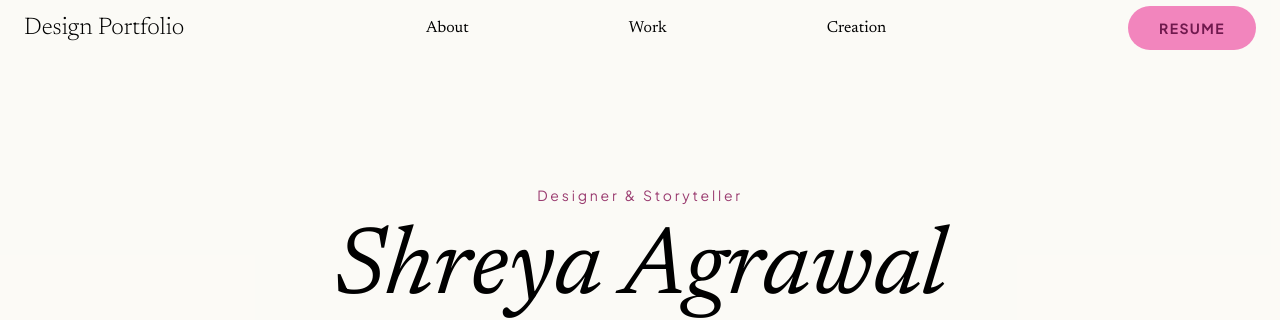
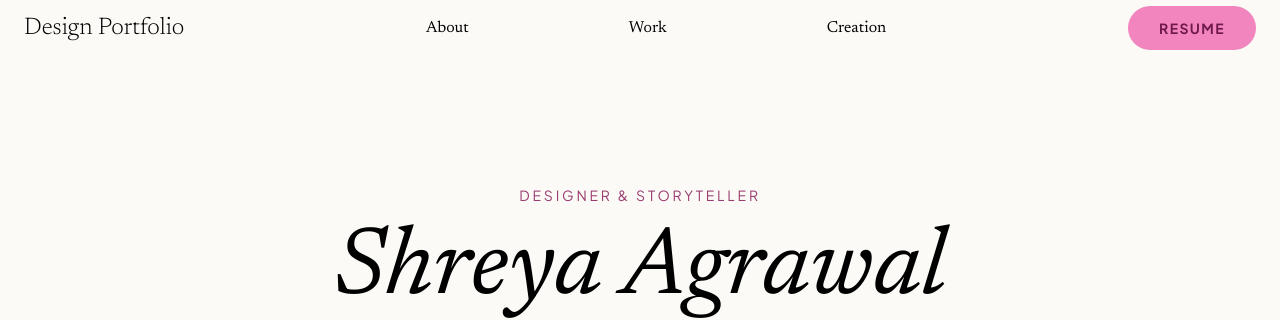
Before and after one commit to yashparmarcareer/portfolio, a React (Vite) app: page / in a window 1280 px wide. Shown: the top 320 px of the page. Built offline with nearby package versions, Linux system fonts and the light colour scheme; a web font is replaced by a local one.

Commit message:
Update Name.jsx

```diff
--- a/src/homecomponents/Name.jsx
+++ b/src/homecomponents/Name.jsx
@@ -5,7 +5,7 @@ const Name = () => {
     <div className="flex flex-col justify-center items-center h-screen overflow-hidden relative gap-3">
 
       {/* Subtitle */}
-      <h4 className="text-[14px] font-[400] font-jakarta tracking-[0.2em] text-[#9A3C70]">
+      <h4 className="text-[14px] font-[400] font-jakarta uppercase tracking-[0.2em] text-[#9A3C70]">
         Designer & Storyteller
       </h4>
 
```
